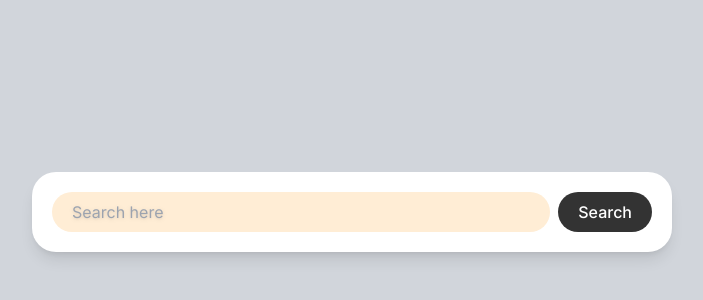
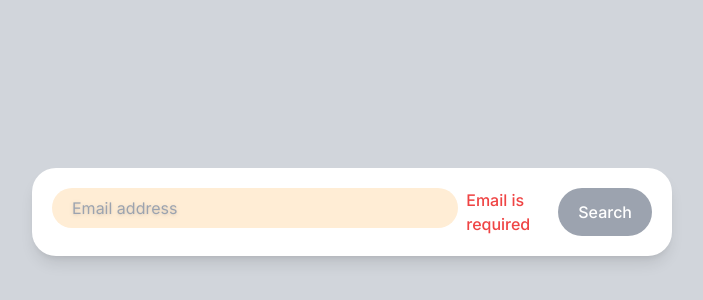
Before and after one commit to SangMin90/carret-market-clonecoding, a Next.js app: page / in a window 1280 px wide. Shown: the part 188-488 px from the top of the page, without its empty margins (288-991 px from the left). Built offline with nearby package versions, Linux system fonts and the light colour scheme.

Commit message:
modifier - 1. 중첩 2. peer 활용

```diff
--- a/app/page.tsx
+++ b/app/page.tsx
@@ -14,19 +14,26 @@ export default function Home() {
             bg-gray-200 sm:bg-red-100
             md:bg-green-100 lg:bg-cyan-100
             xl:bg-orange-100 2xl:bg-purple-100
-            pl-5 ring ring-offset-2
-            outline-none ring-transparent
-           focus:ring-orange-500 transition-shadow
-           placeholder:drop-shadow"
-          type="text"
-          placeholder="Search here"
+            pl-5 ring ring-offset-2 outline-none
+            ring-transparent invalid:focus:ring-orange-500
+            transition-shadow placeholder:drop-shadow
+            peer"
+          type="email"
+          required
+          placeholder="Email address"
         ></input>
+        <span
+          className="text-red-500 font-medium hidden
+          peer-invalid:block"
+        >
+          Email is required
+        </span>
         <button
           className="bg-black bg-opacity-80
           text-white py-2 rounded-full
           active:scale-90 transition-transform
           font-medium focus:scale-90 outline-none
-          md:px-5"
+          md:px-5 peer-invalid:bg-gray-400"
         >
           Search
         </button>
```
